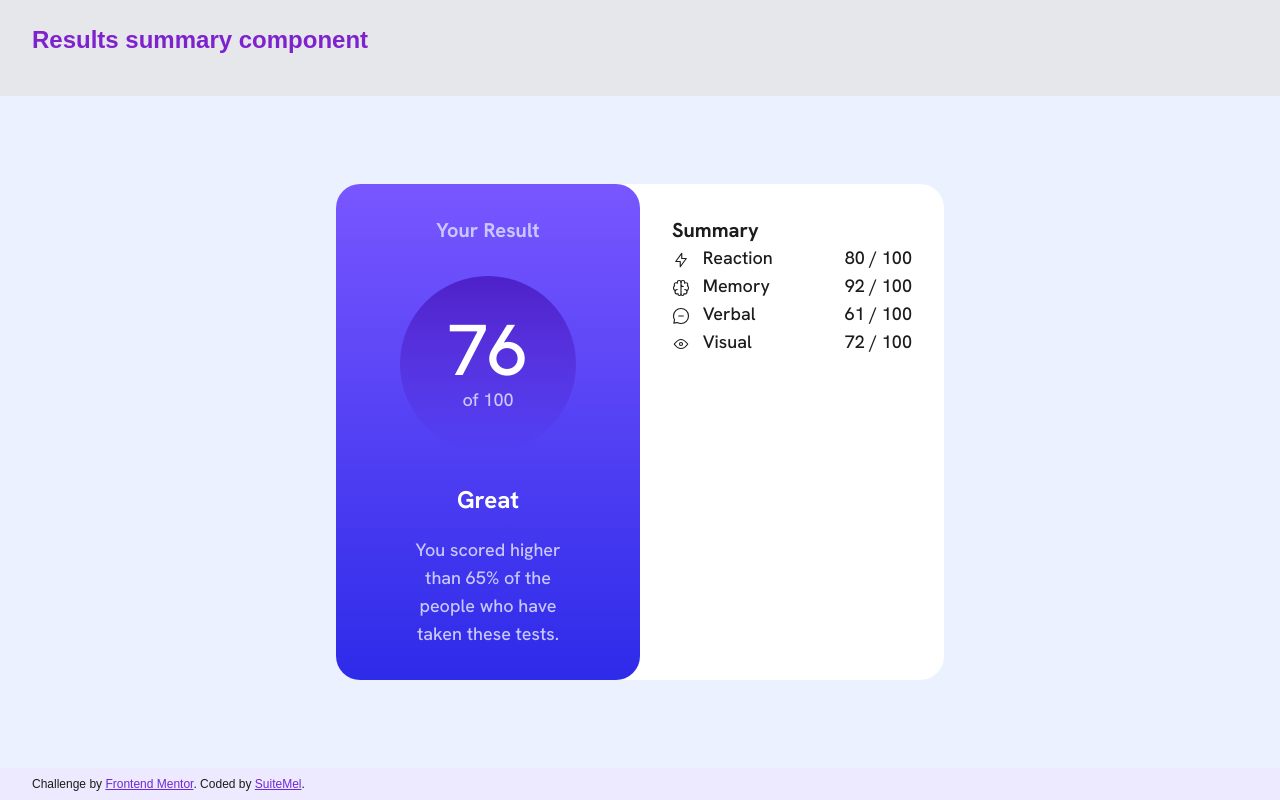
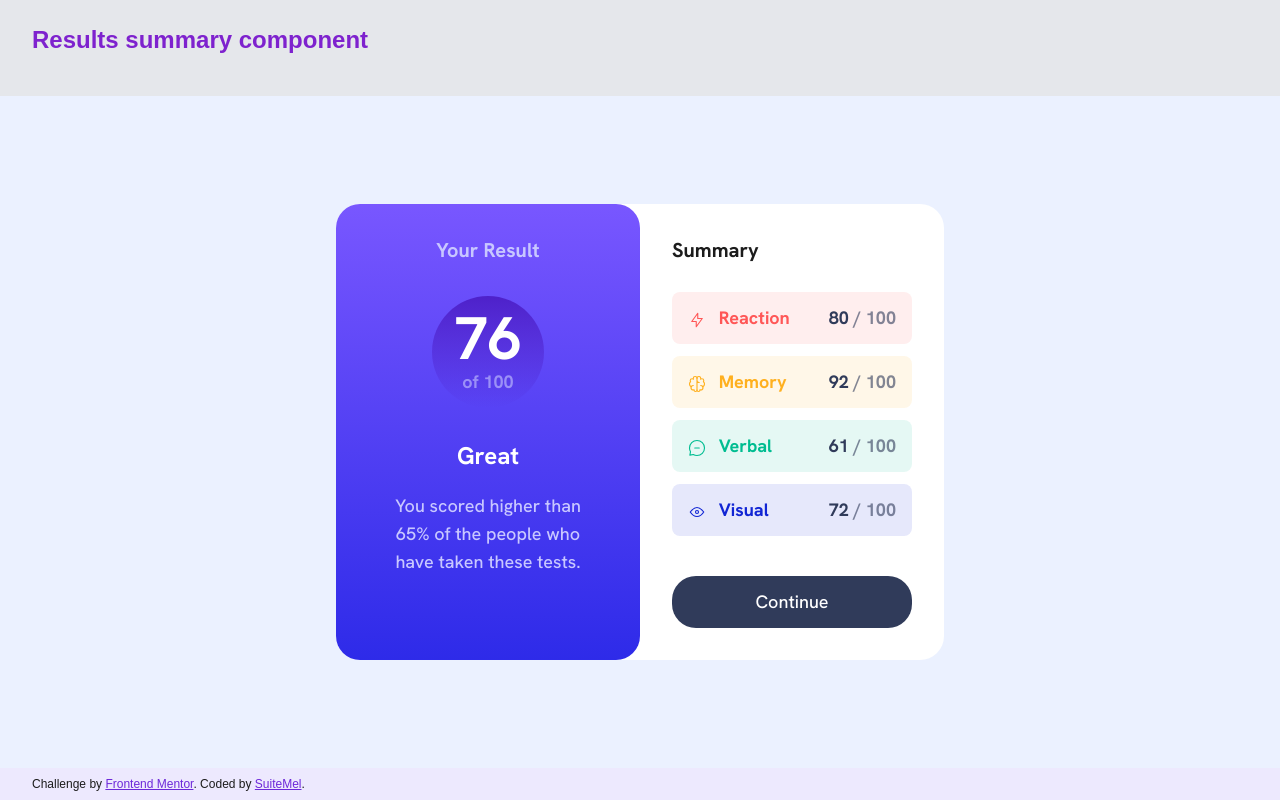
Before and after one commit to SuiteMel/SuiteMel, a SvelteKit app: page /frontend-mentor/results-summary in a window 1280 px wide. Built offline with nearby package versions, Linux system fonts and the light colour scheme; a web font is replaced by a local one.

Commit message:
Results summary, pretty close to desktop mockup

```diff
--- a/src/routes/+page.svelte
+++ b/src/routes/+page.svelte
@@ -28,7 +28,7 @@
 </script>
 
 <div class="px-8">
-  <h1 class="font-headings text-5xl text-center mt-10">Passionate about web development.</h1>
+  <h1 class="font-headings text-5xl text-center mt-10">Passionate about web development</h1>
 
   <section class="mt-10">
     <div class="lg:w-10/12 mx-auto">
--- a/src/routes/frontend-mentor/results-summary/+page.server.js
+++ b/src/routes/frontend-mentor/results-summary/+page.server.js
@@ -6,6 +6,7 @@ export function load() {
 			category: result.category,
       score: result.score,
       icon: result.icon,
+			color: result.color
 		}))
 	};
 }
--- a/src/routes/frontend-mentor/results-summary/+page.svelte
+++ b/src/routes/frontend-mentor/results-summary/+page.svelte
@@ -21,15 +21,15 @@
 
 <section class="results-summary grid items-center text-lg font-['Hanken_Grotesk'] grow bg-[color:var(--pale-blue)] font-medium">
   <div class="container">
-    <div class="bg-white rounded-3xl flex max-w-[50%] mx-auto">
-      <div class="bg-gradient w-1/2 rounded-3xl px-16 text-center py-8">
+    <div class="bg-white rounded-3xl flex w-8/12 xl:w-1/2 mx-auto">
+      <div class="bg-gradient w-1/2 rounded-3xl px-14 text-center py-8">
         <p class="text-[color:var(--light-lavender)] font-bold text-xl">Your Result</p>
 
-        <div class="rounded-full aspect-square circle-gradient my-8 flex flex-col items-center justify-center">
-          <p class="text-7xl text-white">
+        <div class="rounded-full aspect-square mx-10 circle-gradient my-8 flex flex-col items-center justify-center font-bold">
+          <p class="text-6xl text-white">
             {result}
           </p>
-          <p class="text-[color:var(--light-lavender)]">
+          <p class="text-[color:var(--light-lavender)] opacity-60">
             of 100
           </p>
         </div>
@@ -45,18 +45,25 @@
 
       <div class="px-8 py-8 w-1/2">
         <p class="font-bold text-xl">Summary</p>
-        {#each data.results as { category, score, icon }}
-          <div class="flex justify-between">
+
+        <div class="space-y-3 mt-7 mb-10">
+          {#each data.results as { category, score, icon, color }}
+            <div class="font-bold flex justify-between bg-gray-400/50 rounded-lg px-4 py-3 {color}">
               <p>
                 <Icon name="{icon}" class="mr-2" />
                 <span>{category}</span>
               </p>
 
-            <p>
-              {score} / 100
+              <p class="text-[color:var(--dark-gray-blue)]">
+                {score} <span class="opacity-60">/ 100</span>
               </p>
             </div>
           {/each}
+        </div>
+
+        <a href="/" class="bg-[color:var(--dark-gray-blue)] text-white w-full inline-block text-center rounded-3xl py-3 px-4">
+          Continue
+        </a>
       </div>
     </div>
   </div>
@@ -72,8 +79,10 @@
 
     --white: hsl(0, 0%, 100%);
     --pale-blue: hsl(221, 100%, 96%);
-    --light-lavender: hsl(241, 100%, 89%);
+    --light-lavender: hsl(241 100% 89%);
     --dark-gray-blue: hsl(224, 30%, 27%);
+
+    --opacity: 10%;
   }
 
   .bg-gradient {
@@ -83,4 +92,24 @@
   .circle-gradient {
     background: linear-gradient(var(--violet-blue), var(--persian-blue));
   }
+
+  .results-summary .red {
+    color: hsla(0 100% 67% / 100%);
+    background-color: hsla(0 100% 67% / var(--opacity));
+  }
+
+  .yellow {
+    color: hsla(39 100% 56% / 100%);
+    background-color: hsla(39 100% 56% / var(--opacity));
+  }
+
+  .green {
+    color: hsla(166 100% 37% / 100%);
+    background-color: hsla(166 100% 37% / var(--opacity));
+  }
+
+  .blue {
+    color: hsla(234 85% 45% / 100%);
+    background-color: hsla(234 85% 45% / var(--opacity));
+  }
 </style>
--- a/src/routes/frontend-mentor/results-summary/data.js
+++ b/src/routes/frontend-mentor/results-summary/data.js
@@ -2,21 +2,25 @@ export const results = [
   {
     "category": "Reaction",
     "score": 80,
-    "icon": "reaction"
+    "icon": "reaction",
+    "color": "red"
   },
   {
     "category": "Memory",
     "score": 92,
-    "icon": "memory"
+    "icon": "memory",
+    "color": "yellow",
   },
   {
     "category": "Verbal",
     "score": 61,
-    "icon": "verbal"
+    "icon": "verbal",
+    "color": "green",
   },
   {
     "category": "Visual",
     "score": 72,
-    "icon": "visual"
+    "icon": "visual",
+    "color": "blue"
   }
 ];
```
Lines whose indentation alone changed are shown as unchanged.
